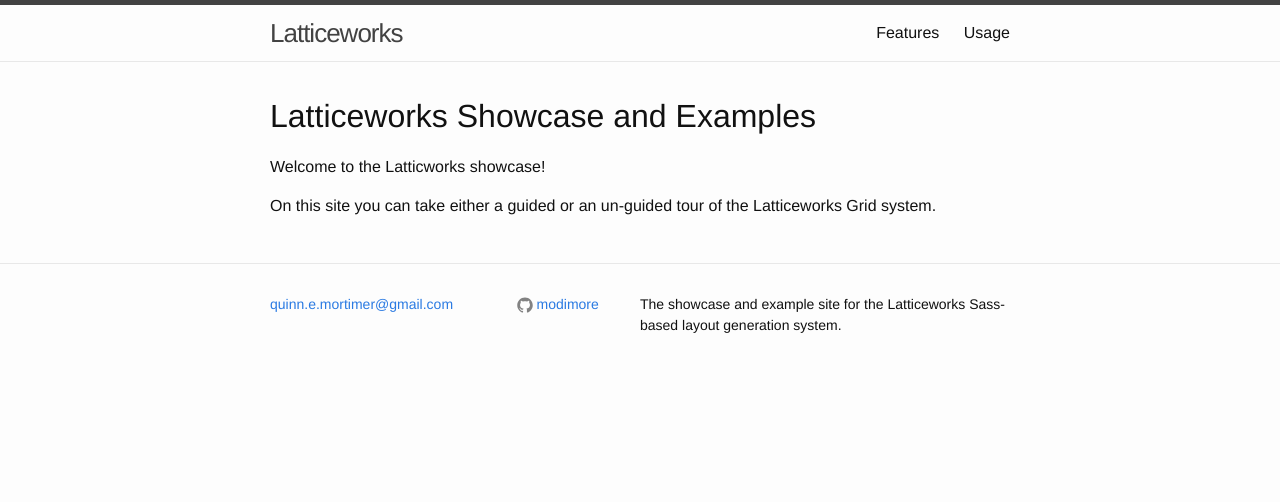
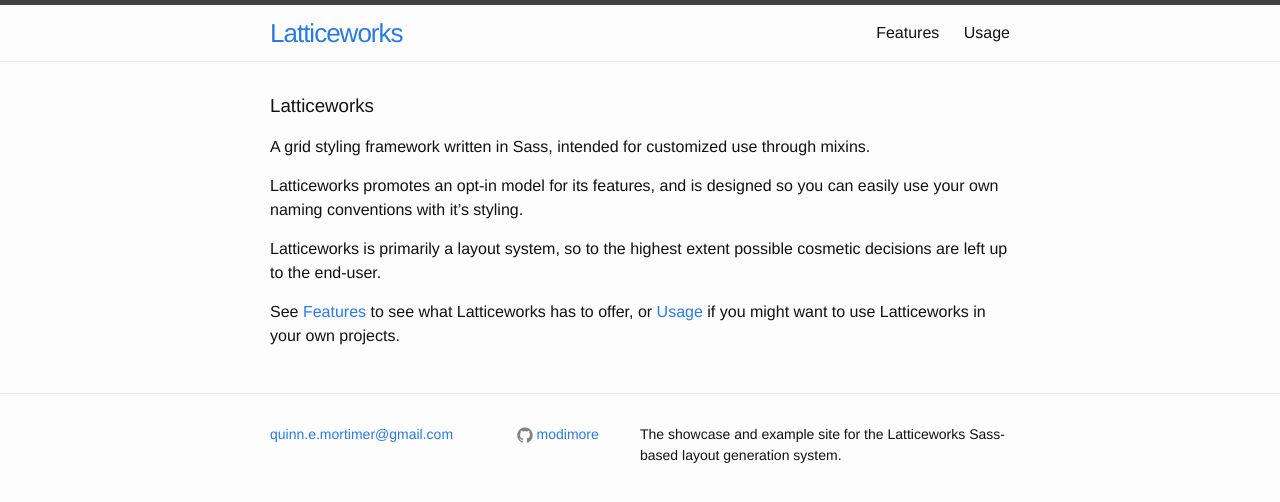
Before and after one commit to modimore/Latticeworks, a Jekyll site: the page built from index.md, in a window 1280 px wide. Shown: the top 502 px of the page. Built offline with Jekyll 4.4.1, drawn with Linux system fonts in a browser that asks for light colours.

Commit message:
Update index

```diff
--- a/_sass/_base.scss
+++ b/_sass/_base.scss
@@ -80,19 +80,20 @@ h1, h2, h3, h4, h5, h6 {
 /**
  * Links
  */
-a {
-    color: $brand-color;
-    text-decoration: none;
+ a {
+   color: $text-color;
+   text-decoration: none;
 
-    &:visited {
-        color: darken($brand-color, 15%);
-    }
+   &:hover { text-decoration: none; }
 
-    &:hover {
-        color: $text-color;
-        text-decoration: underline;
-    }
-}
+   &:link { color: $brand-color; }
+   &:visited { color: darken($brand-color, 15%); }
+
+   &:link,
+   &:visited {
+     &:hover { text-decoration: underline; }
+   }
+ }
 
 /**
  * Blockquotes
@@ -140,7 +141,6 @@ pre {
  * Clearfix
  */
 %clearfix {
-
     &:after {
         content: "";
         display: table;
@@ -152,7 +152,6 @@ pre {
  * Icons
  */
 .icon {
-
     > svg {
         display: inline-block;
         width: 16px;
--- a/index.html
+++ /dev/null
@@ -1,15 +0,0 @@
----
-layout: default
----
-
-<header>
-  <h1>Latticeworks Showcase and Examples</h1>
-</header>
-
-<p>
-  Welcome to the Latticworks showcase!
-</p>
-
-<p>
-  On this site you can take either a guided or an un-guided tour of the Latticeworks Grid system.
-</p>
--- /dev/null
+++ b/index.md
@@ -0,0 +1,18 @@
+---
+layout: default
+---
+### Latticeworks ###
+
+A grid styling framework written in Sass, intended for customized use through mixins.
+
+Latticeworks promotes an opt-in model for its features,
+and is designed so you can easily use your own naming conventions with it's styling.
+
+Latticeworks is primarily a layout system,
+so to the highest extent possible cosmetic decisions are left up to the end-user.
+
+See [Features][] to see what Latticeworks has to offer,
+or [Usage][] if you might want to use Latticeworks in your own projects.
+
+[features]: {{ site.github.url }}/features/
+[usage]: {{ site.github.url }}/usage.html
```
Also changed, not shown: features.md (+1 -0 lines), 1 other file.
